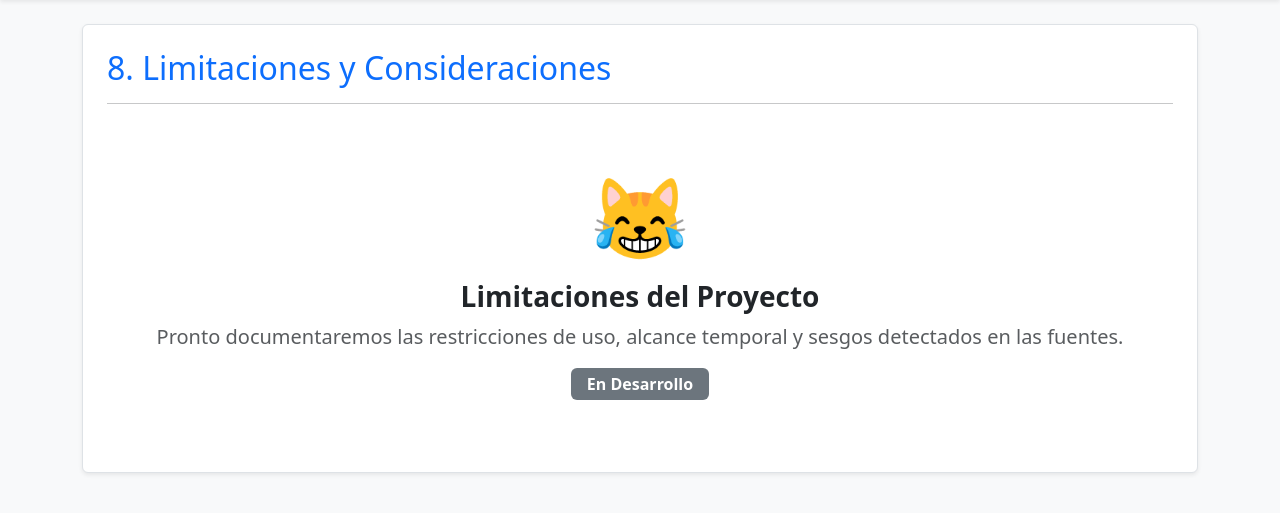
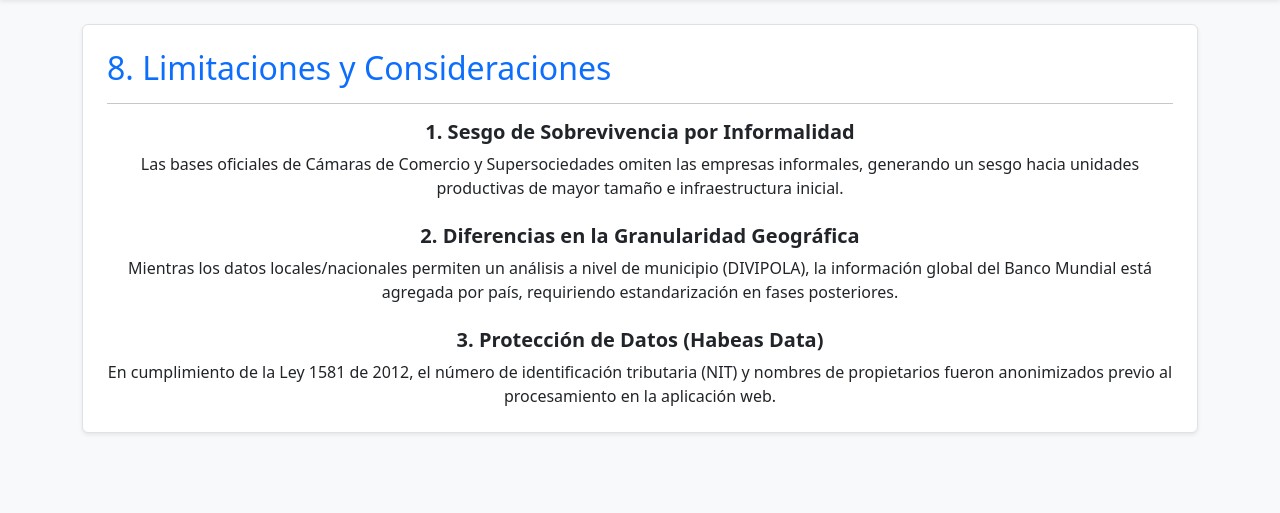
Before and after one commit to Tayrun/Dinamica-Empresarial, a Flask app: page /etapa1/8-limitaciones-consideraciones in a window 1280 px wide. Shown: the part 56-569 px from the top of the page. Run offline with Flask 3, Linux system fonts and the light colour scheme.

Commit message:
limitaciones

```diff
--- a/templates/etapa1/8_limitaciones.html
+++ b/templates/etapa1/8_limitaciones.html
@@ -5,13 +5,19 @@
     <h2 class="text-primary text-start mb-3">8. Limitaciones y Consideraciones</h2>
     <hr>
 
-    <div class="py-5">
-        <div class="display-1 mb-3">😹</div>
-        <h3 class="fw-bold text-dark mb-2">Limitaciones del Proyecto</h3>
-        <p class="text-muted fs-5">
-            Pronto documentaremos las restricciones de uso, alcance temporal y sesgos detectados en las fuentes.
-        </p>
-        <span class="badge bg-secondary fs-6 px-3 py-2">En Desarrollo</span>
+    <div class="mb-4">
+        <h5 class="fw-bold">1. Sesgo de Sobrevivencia por Informalidad</h5>
+        <p>Las bases oficiales de Cámaras de Comercio y Supersociedades omiten las empresas informales, generando un sesgo hacia unidades productivas de mayor tamaño e infraestructura inicial.</p>
+    </div>
+
+    <div class="mb-4">
+        <h5 class="fw-bold">2. Diferencias en la Granularidad Geográfica</h5>
+        <p>Mientras los datos locales/nacionales permiten un análisis a nivel de municipio (DIVIPOLA), la información global del Banco Mundial está agregada por país, requiriendo estandarización en fases posteriores.</p>
+    </div>
+
+    <div class="mb-0">
+        <h5 class="fw-bold">3. Protección de Datos (Habeas Data)</h5>
+        <p class="mb-0">En cumplimiento de la Ley 1581 de 2012, el número de identificación tributaria (NIT) y nombres de propietarios fueron anonimizados previo al procesamiento en la aplicación web.</p>
     </div>
 </div>
 {% endblock %}
```
